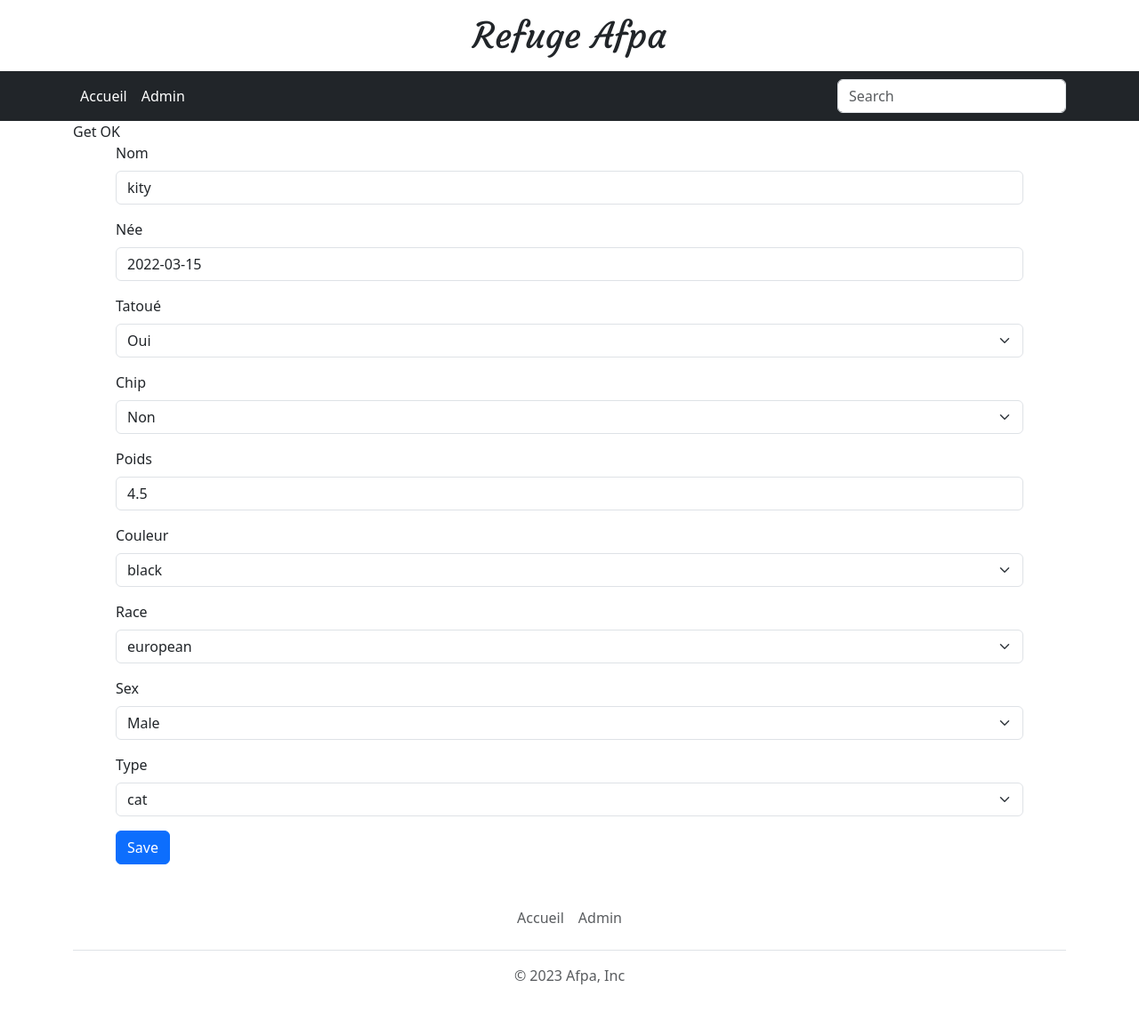
After one commit to a2kad/animals, a PHP site: page /controllers/controller-modifier.php?modif=1 in a window 1280 px wide. The commit adds this page. Shown: the whole page at 89% size. Run offline with PHP 8.4, Linux system fonts and the light colour scheme; data comes from the database, SQL or seed files in the repository; some libraries are stand-ins or nearby versions.

Commit message:
Ajoute Del et Modif

```diff
--- /dev/null
+++ b/controllers/controller-modifier.php
@@ -0,0 +1,6 @@
+<?php
+require_once "../config.php";
+require_once "../helpers/Database.php";
+require_once "../models/Animals.php";
+require_once "../models/Gerer.php";
+include '../views/modifier.php';
--- a/models/Animals.php
+++ b/models/Animals.php
@@ -16,6 +16,7 @@ class Animals{
         $pdo = Database::getInstancePDO();
 
         $sql = "SELECT
+        `a`.`id`,
         `a`.`name`,
         `a`.`date_of_birth`,
         `a`.`tatoo`,
--- a/models/Gerer.php
+++ b/models/Gerer.php
@@ -0,0 +1,119 @@
+<?php
+class Gerer
+{
+    private int  $id;
+    private string  $date_of_birth;
+    private bool $tatoo;
+    private bool  $chip;
+    private string  $name;
+    private float  $weight;
+    private int  $id_color;
+    private int  $id_type;
+    private int  $id_sex;
+    private int  $id_race;
+
+
+    public static function delAnimal($id)
+    {
+        $pdo = Database::getInstancePDO();
+
+        $sql = "DELETE FROM `animals`
+        WHERE
+        `id` = $id";
+
+        $pdo->query($sql);
+        return true;
+    }
+    public static function getAnimal($id)
+    {
+        $pdo = Database::getInstancePDO();
+
+        $sql = "SELECT
+        `a`.`id`,
+        `a`.`name`,
+        `a`.`date_of_birth`,
+        `a`.`tatoo`,
+        `a`.`chip`,
+        `a`.`weight`,
+        `a`.`id_color`,
+        `a`.`id_type`,
+        `a`.`id_race`,
+        `a`.`id_sex`,
+        `c`.`color`,
+        `r`.`name_race`,
+        `s`.`sex`,
+
+        `t`.`type`
+    FROM
+        animals a
+            INNER JOIN
+        color c ON `a`.`id_color` = `c`.`id`
+            INNER JOIN
+        race r ON `a`.`id_race` = `r`.`id`
+            INNER JOIN
+        sex s ON `a`.`id_sex` = `s`.`id`
+            INNER JOIN
+        type t ON `a`.`id_type` = `t`.`id`
+        HAVING
+        `id` = $id";
+
+        $pdo_statement = $pdo->query($sql);
+        $result = $pdo_statement->fetchAll(PDO::FETCH_ASSOC);
+
+        return $result;
+    }
+    public static function modifierAnimal($id,$date_of_birth,$tatoo,$chip,$name,$weight,$id_color,$id_type,$id_sex,$id_race)
+    {
+        $pdo = Database::getInstancePDO();
+
+        $sql = "UPDATE `animals`
+        SET
+        `date_of_birth` = $date_of_birth,
+        `tatoo` = $tatoo,
+        `chip` = $chip,
+        `name` = $name,
+        `weight` = $weight,
+        `id_color` = $id_color,
+        `id_type` = $id_type,
+        `id_sex` = $id_sex,
+        `id_race` = $id_race
+        WHERE
+        `id` = $id";
+
+        $pdo->query($sql);
+        return true;
+    }
+    public static function getColor()
+    {
+        $pdo = Database::getInstancePDO();
+
+        $sql = "SELECT * FROM `color`";
+
+        $pdo_statement = $pdo->query($sql);
+        $result = $pdo_statement->fetchAll(PDO::FETCH_ASSOC);
+
+        return $result;
+    }
+    public static function getRace($type)
+    {
+        $pdo = Database::getInstancePDO();
+
+        $sql = "SELECT * FROM `race` WHERE `id_type` = $type";
+
+        $pdo_statement = $pdo->query($sql);
+        $result = $pdo_statement->fetchAll(PDO::FETCH_ASSOC);
+
+        return $result;
+    }
+    public static function getType()
+    {
+        $pdo = Database::getInstancePDO();
+
+        $sql = "SELECT * FROM `type`";
+
+        $pdo_statement = $pdo->query($sql);
+        $result = $pdo_statement->fetchAll(PDO::FETCH_ASSOC);
+
+        return $result;
+    }
+}
--- a/views/accueil.php
+++ b/views/accueil.php
@@ -21,6 +21,7 @@
               <p class="card-text">Tatué : <?= $row['tatoo']==0 ? 'Oui' : 'Non' ?></p>
               <p class="card-text">Chip : <?= $row['chip']==0 ? 'Oui' : 'Non' ?></p>
               <p class="card-text">Couleur : <?= $row['color'] ?></p>
+
             </div>
           </div>
         </div>
--- /dev/null
+++ b/views/modifier.php
@@ -0,0 +1,112 @@
+<?php include "components/header.php" ?>
+<?php include "components/navbar.php" ?>
+<div class="container ">
+    <?php
+    if (isset($_POST['submit'])) {
+        $date_of_birth = $_POST['date_of_birth'];
+        $tatoo = $_POST['tatoo'];
+        $chip = $_POST['chip'];
+        $name = $_POST['name'];
+        $weight = $_POST['weight'];
+        $id_color = $_POST['id_color'];
+        $id_type = $_POST['id_type'];
+        $id_sex = $_POST['sex'];
+        $id_race = $_POST['id_race'];
+
+        $result_modif = Gerer::modifierAnimal($id, $date_of_birth, $tatoo, $chip, $name, $weight, $id_color, $id_type, $id_sex, $id_race);
+        if($result_modif){
+            echo 'Modif OK';
+        }else{
+            echo 'Modif Error';
+        }
+    }
+
+    if (isset($_GET['modif'])) {
+        $id = $_GET['modif'];
+        $result = Gerer::getAnimal($id);
+        if ($result) {
+            echo 'Get OK';
+            //header("Location: controller-gerer.php");
+        } else {
+            echo 'Get Error';
+        }
+
+        foreach ($result as $row) {
+    ?>
+            <form class="mx-5" method="post" action="">
+                <div class="mb-3">
+                    <label for="name" class="form-label">Nom</label>
+                    <input type="text" class="form-control" name="name" id="name" value="<?= $row['name'] ?>">
+                </div>
+                <div class="mb-3">
+                    <label for="nee" class="form-label">Née</label>
+                    <input type="text" class="form-control" id="nee" name="date_of_birth" value="<?= $row['date_of_birth'] ?>">
+                </div>
+                <div class="mb-3">
+                    <label for="tatoo" class="form-label">Tatoué</label>
+                    <select class="form-select" id="tatoo" name="tatoo">
+                        <option <?= $row['tatoo'] == 0 ? 'selected' : '' ?> value="0">Non</option>
+                        <option <?= $row['tatoo'] == 1 ? 'selected' : '' ?> value="1">Oui</option>
+                    </select>
+                </div>
+                <div class="mb-3">
+                    <label for="chip" class="form-label">Chip</label>
+                    <select class="form-select" id="chip" name="chip">
+                        <option <?= $row['chip'] == 0 ? 'selected' : '' ?> value="0">Non</option>
+                        <option <?= $row['chip'] == 1 ? 'selected' : '' ?> value="1">Oui</option>
+                    </select>
+                </div>
+                <div class="mb-3">
+                    <label for="weight" class="form-label">Poids</label>
+                    <input type="text" class="form-control" id="weight" name="weight" value="<?= $row['weight'] ?>">
+                </div>
+                <div class="mb-3">
+                    <label for="color" class="form-label">Couleur</label>
+
+                    <select class="form-select" id="color" name="id_color">
+                        <?php
+                        foreach (Gerer::getColor() as $row_color) { ?>
+                            <option <?= $row['id_color'] == $row_color['id'] ? 'selected' : '' ?> value="<?= $row_color['id'] ?>"><?= $row_color['color'] ?></option>
+                        <?php } ?>
+
+                    </select>
+                </div>
+                <div class="mb-3">
+                    <label for="name_race" class="form-label">Race</label>
+                    <select class="form-select" id="name_race" name="id_race">
+                        <?php
+                        foreach (Gerer::getRace($row['id_type']) as $row_race) { ?>
+                            <option <?= $row['id_race'] == $row_race['id'] ? 'selected' : '' ?> value="<?= $row_race['id'] ?>"><?= $row_race['name_race'] ?></option>
+                        <?php } ?>
+
+                    </select>
+                </div>
+                <div class="mb-3">
+                    <label for="sex" class="form-label">Sex</label>
+
+                    <select class="form-select" id="sex" name="sex">
+                        <option <?= $row['id_sex'] == 1 ? 'selected' : '' ?> <?= $row['sex'] == 'male' ? 'selected' : '' ?> value="1">Male</option>
+                        <option <?= $row['id_sex'] == 2 ? 'selected' : '' ?> <?= $row['sex'] == 'female' ? 'selected' : '' ?> value="2">Female</option>
+                    </select>
+
+                </div>
+                <div class="mb-3">
+                    <label for="type" class="form-label">Type</label>
+                    <select class="form-select" id="type" name="id_type">
+                        <?php
+                        foreach (Gerer::getType() as $row_type) { ?>
+                            <option <?= $row['id_type'] == $row_type['id'] ? 'selected' : '' ?> value="<?= $row_type['id'] ?>"><?= $row_type['type'] ?></option>
+                        <?php } ?>
+
+                    </select>
+                </div>
+
+                <button type="submit" class="btn btn-primary">Save</button>
+            </form>
+
+    <?php }
+
+    }
+    ?>
+</div>
+<?php include "components/footer.php" ?>
```
Also changed, not shown: controllers/controller-gerer.php (+11 -1 lines), views/gerer.php (+11 -3 lines).
